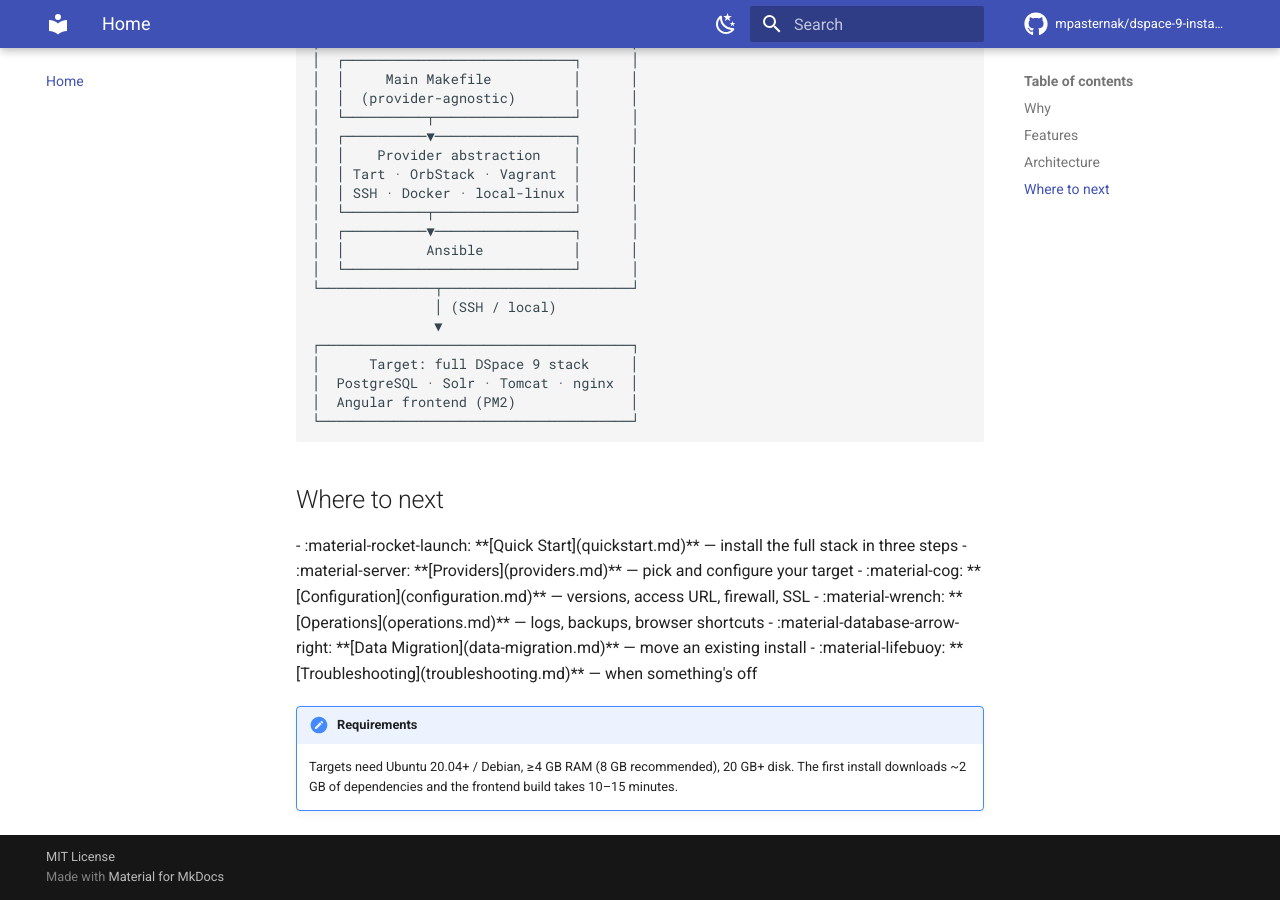
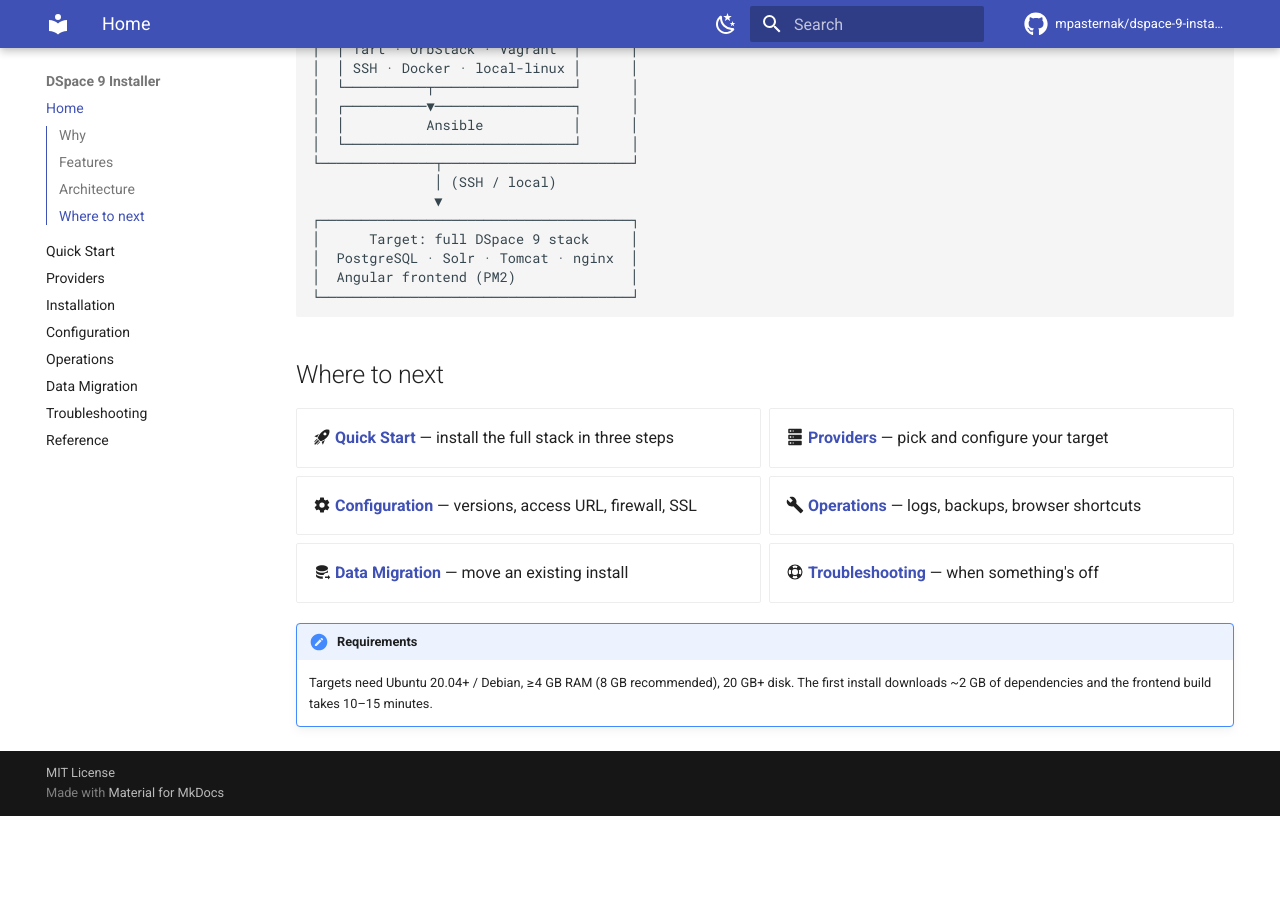
Before and after one commit to mpasternak/dspace-9-installer-ansible, an MkDocs documentation site: the page built from docs/index.md, in a window 1280 px wide and 900 px high, scrolled down 996 px. Built offline with MkDocs 1.6.1 and Material for MkDocs 9.7.7, drawn with Linux system fonts in a browser that asks for light colours; comment, search, counter and statistics services are not loaded; after the commit the page ends 1812 px from its top, so only the background shows below that.

Commit message:
docs: fix site rendering — enable md_in_html, drop nav tabs
- Add the `md_in_html` Markdown extension so the home page "grid cards" block
  (<div class="grid cards" markdown>) is processed instead of leaking raw
  Markdown / literal :material-…: into the page (the "mangled" bottom).
- Replace navigation.tabs with a left-sidebar nav (+ toc.integrate) so all nine
  pages show as a visible chapter list. (--strict didn't catch this — it's a
  render issue, not a build error.)

Co-Authored-By: Claude Opus 4.8 (1M context) <noreply@anthropic.com>

```diff
--- a/mkdocs.yml
+++ b/mkdocs.yml
@@ -30,10 +30,10 @@ theme:
         icon: material/weather-sunny
         name: Switch to light mode
   features:
-    - navigation.tabs
     - navigation.top
     - navigation.tracking
     - navigation.instant
+    - toc.integrate
     - search.suggest
     - search.highlight
     - content.code.copy
@@ -42,6 +42,7 @@ theme:
 markdown_extensions:
   - admonition
   - attr_list
+  - md_in_html
   - tables
   - pymdownx.details
   - pymdownx.superfences
```
